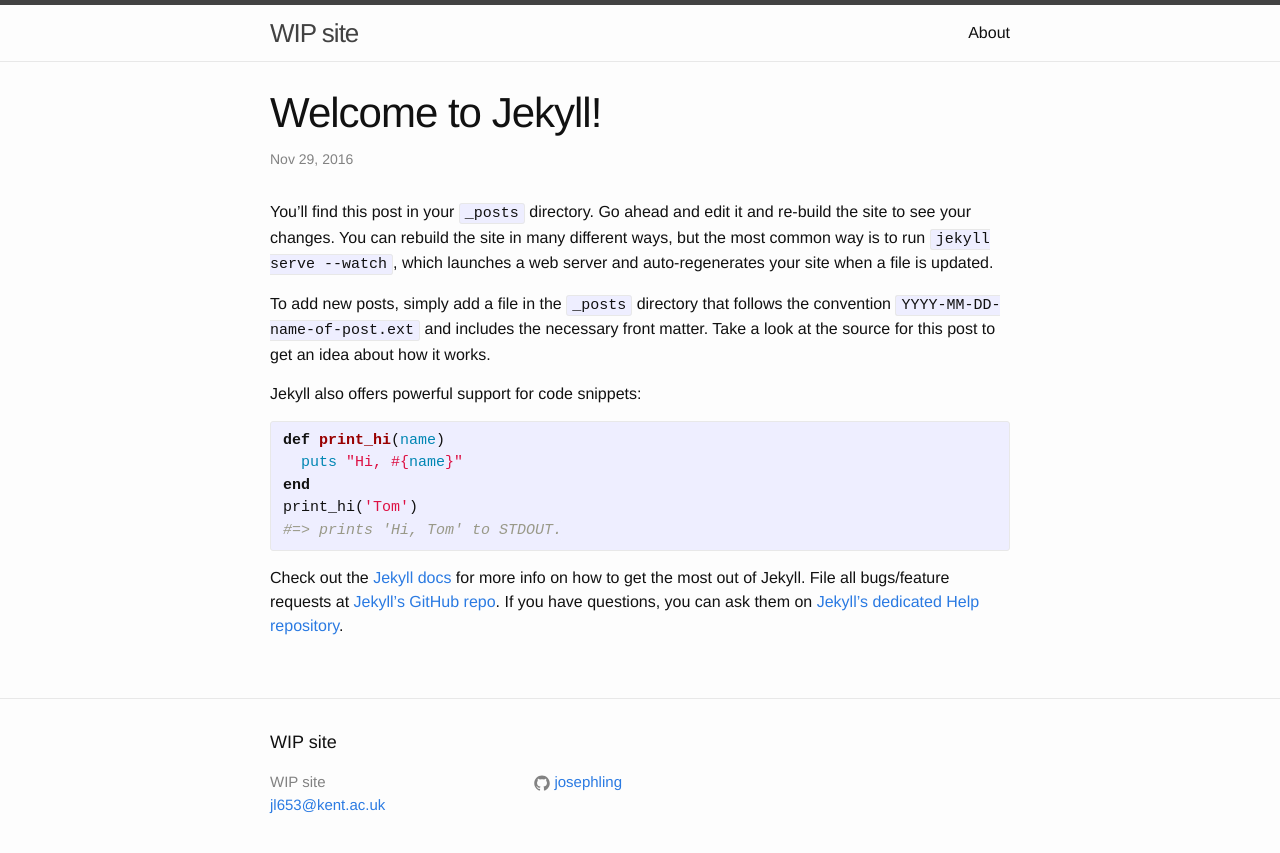
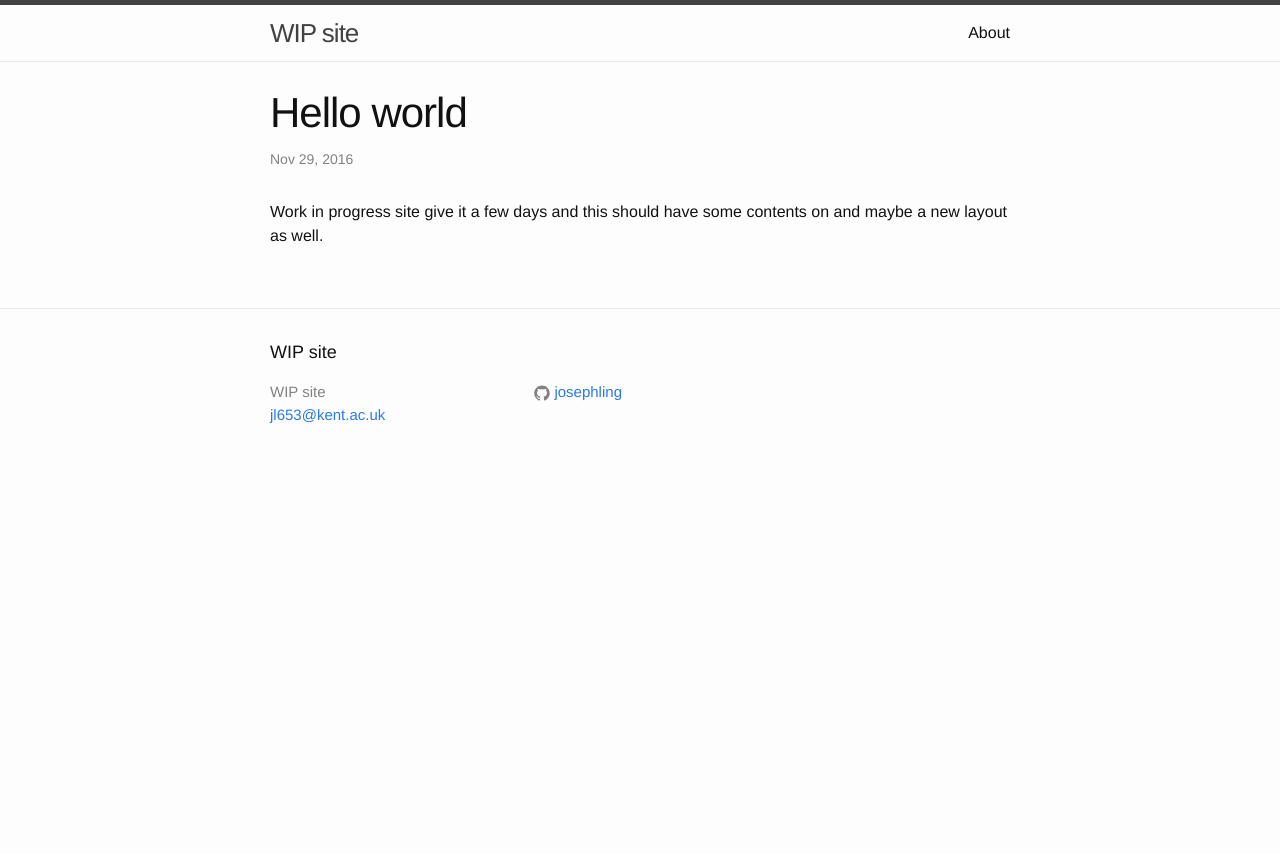
Before and after one commit to JosephLing/josephling.github.io, a Jekyll site: the page built from _posts/2016-11-29-welcome-to-jekyll.markdown, in a window 1280 px wide. Shown: the top 853 px of the page. Built offline with Jekyll 4.4.1, drawn with Linux system fonts in a browser that asks for light colours.

Commit message:
altered default jekyll details

```diff
--- a/_posts/2016-11-29-welcome-to-jekyll.markdown
+++ b/_posts/2016-11-29-welcome-to-jekyll.markdown
@@ -1,25 +1,7 @@
 ---
 layout: post
-title:  "Welcome to Jekyll!"
+title:  "Hello world"
 date:   2016-11-29 08:24:48
-categories: jekyll update
+categories: testing
 ---
-You’ll find this post in your `_posts` directory. Go ahead and edit it and re-build the site to see your changes. You can rebuild the site in many different ways, but the most common way is to run `jekyll serve --watch`, which launches a web server and auto-regenerates your site when a file is updated.
-
-To add new posts, simply add a file in the `_posts` directory that follows the convention `YYYY-MM-DD-name-of-post.ext` and includes the necessary front matter. Take a look at the source for this post to get an idea about how it works.
-
-Jekyll also offers powerful support for code snippets:
-
-{% highlight ruby %}
-def print_hi(name)
-  puts "Hi, #{name}"
-end
-print_hi('Tom')
-#=> prints 'Hi, Tom' to STDOUT.
-{% endhighlight %}
-
-Check out the [Jekyll docs][jekyll] for more info on how to get the most out of Jekyll. File all bugs/feature requests at [Jekyll’s GitHub repo][jekyll-gh]. If you have questions, you can ask them on [Jekyll’s dedicated Help repository][jekyll-help].
-
-[jekyll]:      http://jekyllrb.com
-[jekyll-gh]:   https://github.com/jekyll/jekyll
-[jekyll-help]: https://github.com/jekyll/jekyll-help
+Work in progress site give it a few days and this should have some contents on and maybe a new layout as well.
```
